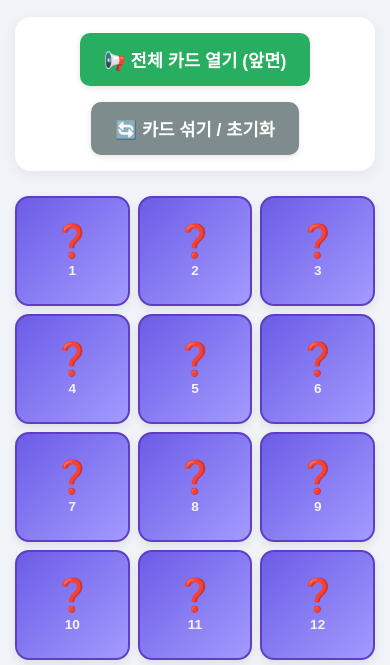
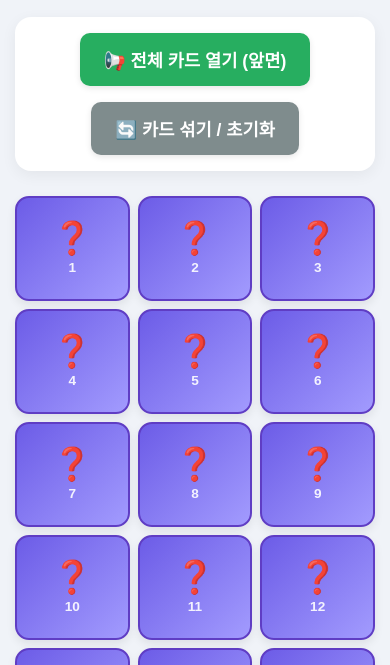
Before and after one commit to easysoap/easysoap.github.io, a plain HTML site: page index.html in a window 390 px wide. Shown: the part 171-836 px from the top of the page. Drawn offline with Linux system fonts and the light colour scheme.

Commit message:
Update index.html

```diff
--- a/index.html
+++ b/index.html
@@ -89,18 +89,18 @@
             background-color: #6c7a7d;
         }
 
-        /* 카드 그리드 레이아웃 (6열 x 5행) */
+        /* 카드 그리드 레이아웃 (6열 x 6행 = 36개, 가로 폭 넓힘) */
         .card-grid {
             display: grid;
             grid-template-columns: repeat(6, 1fr);
             gap: 14px;
             width: 100%;
-            max-width: 1080px;
+            max-width: 1200px;
         }
 
-        @media (max-width: 860px) {
+        @media (max-width: 900px) {
             .card-grid {
-                grid-template-columns: repeat(5, 1fr);
+                grid-template-columns: repeat(4, 1fr);
                 gap: 10px;
             }
         }
@@ -114,7 +114,7 @@
 
         /* 3D 카드 뒤집기 효과 */
         .card {
-            height: 130px;
+            height: 125px;
             perspective: 1000px;
             cursor: pointer;
         }
@@ -202,7 +202,7 @@
             border: 1px solid #a04000;
         }
 
-        /* 단어 텍스트 크기 가득 차게 크게 확대 */
+        /* 단어 텍스트 크기 */
         .word-text {
             font-size: 1.55rem;
             font-weight: 900;
@@ -213,22 +213,18 @@
         }
 
         /* 반응형 폰트 조절 */
-        @media (max-width: 860px) {
+        @media (max-width: 900px) {
             .card {
-                height: 120px;
+                height: 115px;
             }
             .word-text {
                 font-size: 1.35rem;
             }
-            .type-badge {
-                font-size: 0.8rem;
-                padding: 2px 8px;
-            }
         }
 
-        @media (max-width: 480px) {
+        @media (max-width: 600px) {
             .card {
-                height: 110px;
+                height: 105px;
             }
             .word-text {
                 font-size: 1.2rem;
@@ -247,13 +243,13 @@
         <button class="btn btn-reset" onclick="resetGame()">🔄 카드 섞기 / 초기화</button>
     </div>
 
-    <!-- 카드 30개 그리드 -->
+    <!-- 카드 36개 그리드 -->
     <div class="card-grid" id="cardGrid"></div>
 
     <script>
-        // 1. 카드의 데이터 (주어 10, 목적어 10, 서술어 10)
+        // 1. 카드의 데이터 (주어 12, 목적어 12, 서술어 12 = 총 36개)
         const originalCards = [
-            // 주어 10개
+            // 주어 12개
             { type: '주어', text: '내가' },
             { type: '주어', text: '민수가' },
             { type: '주어', text: '강아지가' },
@@ -264,8 +260,10 @@
             { type: '주어', text: '우리가' },
             { type: '주어', text: '로봇이' },
             { type: '주어', text: '새가' },
+            { type: '주어', text: '하늘이' },
+            { type: '주어', text: '해가' },
 
-            // 목적어 10개
+            // 목적어 12개
             { type: '목적어', text: '사과를' },
             { type: '목적어', text: '축구공을' },
             { type: '목적어', text: '책을' },
@@ -276,8 +274,10 @@
             { type: '목적어', text: '장난감을' },
             { type: '목적어', text: '우유를' },
             { type: '목적어', text: '영화를' },
+            { type: '목적어', text: '옷을' },
+            { type: '목적어', text: '선물을' },
 
-            // 서술어 10개
+            // 서술어 12개 (타동사 + 자동사/형용사)
             { type: '서술어', text: '먹는다.' },
             { type: '서술어', text: '찬다.' },
             { type: '서술어', text: '읽는다.' },
@@ -287,10 +287,12 @@
             { type: '서술어', text: '그린다.' },
             { type: '서술어', text: '만든다.' },
             { type: '서술어', text: '본다.' },
-            { type: '서술어', text: '날아간다.' }
+            { type: '서술어', text: '입는다.' },
+            { type: '서술어', text: '떠오른다.' },
+            { type: '서술어', text: '맑다.' }
         ];
 
-        // 2. 카드 무작위 섞기 (Fisher-Yates Shuffle)
+        // 2. 카드 무작위 섞기
         function shuffle(array) {
             const shuffled = [...array];
             for (let i = shuffled.length - 1; i > 0; i--) {
@@ -311,7 +313,6 @@
                 const card = document.createElement('div');
                 card.className = 'card';
 
-                // 클릭할 때마다 앞/뒷면 상태 토글
                 card.onclick = function() {
                     this.classList.toggle('flipped');
                 };
@@ -338,7 +339,7 @@
             cards.forEach(card => card.classList.add('flipped'));
         }
 
-        // 5. 카드 섞기 및 초기화 (다시 모두 뒷면으로)
+        // 5. 카드 섞기 및 초기화
         function resetGame() {
             createBoard();
         }
```
